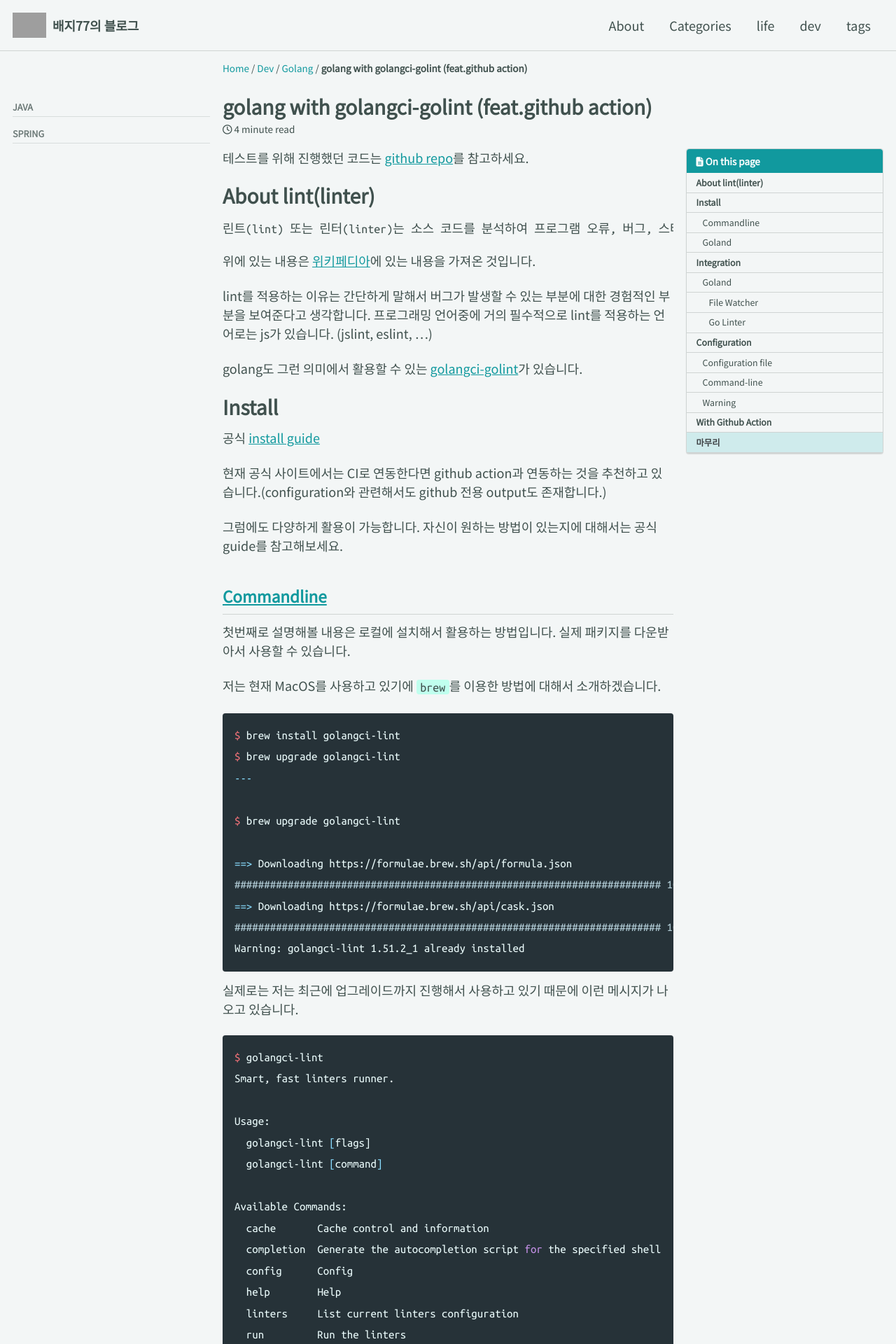
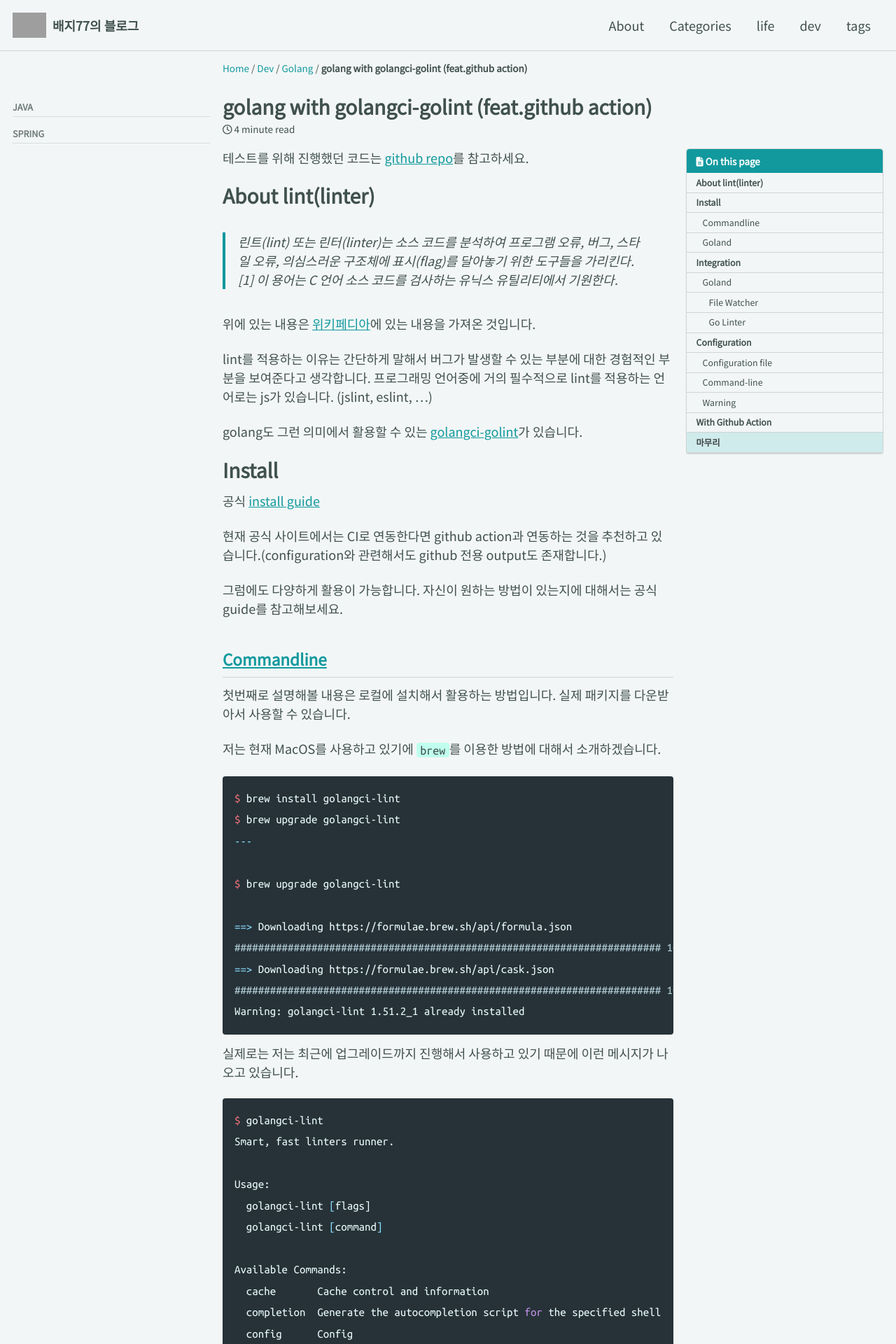
Before and after one commit to BaeJi77/BaeJi77.github.io, a Jekyll site: the page built from _posts/dev/golang/2023-02-25-golang-with-lint.md, in a window 1280 px wide. Shown: the top 1920 px of the page at 70% size. Built offline with Jekyll 4.4.1, drawn with Linux system fonts in a browser that asks for light colours; cached includes are drawn as plain includes; nearby versions of some CDN libraries; comment, search, counter and statistics services are not loaded; grey boxes are pictures that could not be loaded.

Commit message:
2023-02-25 golang with lint

````diff
--- a/_posts/dev/golang/2023-02-25-golang-with-lint.md
+++ b/_posts/dev/golang/2023-02-25-golang-with-lint.md
@@ -15,9 +15,8 @@ tags:
 
 # About lint(linter)
 
-``` txet
-린트(lint) 또는 린터(linter)는 소스 코드를 분석하여 프로그램 오류, 버그, 스타일 오류, 의심스러운 구조체에 표시(flag)를 달아놓기 위한 도구들을 가리킨다.[1] 이 용어는 C 언어 소스 코드를 검사하는 유닉스 유틸리티에서 기원한다.
-```
+> 린트(lint) 또는 린터(linter)는 소스 코드를 분석하여 프로그램 오류, 버그, 스타일 오류, 의심스러운 구조체에 표시(flag)를 달아놓기 위한 도구들을 가리킨다.[1]
+> 이 용어는 C 언어 소스 코드를 검사하는 유닉스 유틸리티에서 기원한다.
 
 위에 있는 내용은 [위키페디아](https://ko.wikipedia.org/wiki/%EB%A6%B0%ED%8A%B8_(%EC%86%8C%ED%94%84%ED%8A%B8%EC%9B%A8%EC%96%B4))에 있는 내용을 가져온 것입니다.
 
@@ -194,9 +193,9 @@ $ golangci-lint run -h
 
 ## Warning
 
-``` text
-The config file has lower priority than command-line options. If the same bool/string/int option is provided on the command-line and in the config file, the option from command-line will be used. Slice options (e.g. list of enabled/disabled linters) are combined from the command-line and config file.
-```
+> The config file has lower priority than command-line options.
+> If the same bool/string/int option is provided on the command-line and in the config file, the option from command-line will be used.
+> Slice options (e.g. list of enabled/disabled linters) are combined from the command-line and config file.
 
 공식 사이트에서 나온 문장을 가져온 것입니다. 한마디로 file에서 설정한 값이 있다고 하더라고 command-line을 실행했던 설정 값으로 사용된다는 것입니다. (Slice로 된 경우에는 combine가 됩니다.)
 
````
